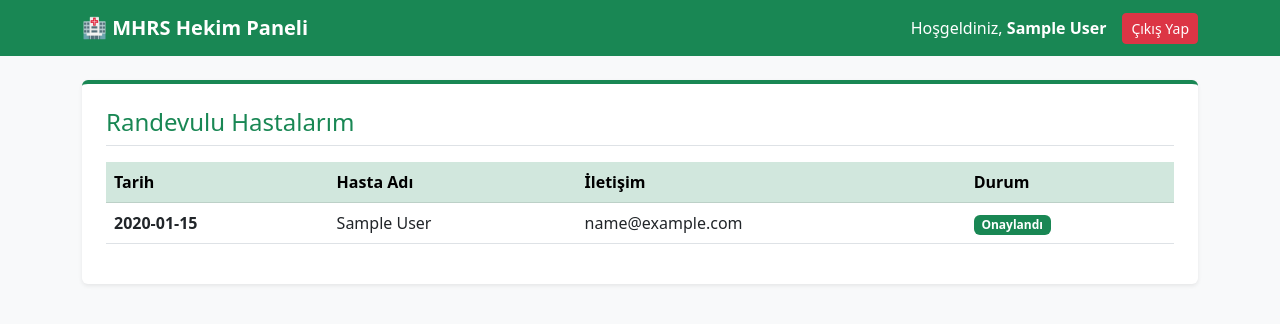
After one commit to fatmanurasa27/MHRS, a Flask app: page /doctor_dashboard in a window 1280 px wide. The commit adds this page. Shown: the top 324 px of the page. Run offline with Flask 3, Linux system fonts and the light colour scheme; the visitor is signed in with stand-in values (Sample User, id 1); tables that the repository leaves empty hold one stand-in row (values such as "Sample post"); parts of the project's set-up code (start-up, migrations or seed data) failed here and were passed over.

Commit message:
Doktor paneli kodlari kesin eklendi

```diff
--- a/app/__init__.py
+++ b/app/__init__.py
@@ -25,6 +25,8 @@ def create_app():
         id = db.Column(db.Integer, primary_key=True)
         name = db.Column(db.String(100), nullable=False)
         department = db.Column(db.String(100), nullable=False)
+        email = db.Column(db.String(100), unique=True, nullable=False)
+        password = db.Column(db.String(200), nullable=False)
 
     class Appointment(db.Model):
         id = db.Column(db.Integer, primary_key=True)
@@ -33,35 +35,32 @@ def create_app():
         date = db.Column(db.String(50), nullable=False)
 
         doctor = db.relationship('Doctor', backref=db.backref('appointments', lazy=True))
+        patient = db.relationship('User', backref=db.backref('appointments', lazy=True))
 
-    # --- SİHİRLİ DOKUNUŞ: TABLOLARI OTOMATİK OLUŞTUR VE DOKTORLARI EKLE ---
+    # --- TABLOLARI VE DOKTORLARI OTOMATİK OLUŞTUR ---
     with app.app_context():
-        db.create_all() # Eğer tablolar yoksa anında oluşturur!
+        db.create_all()
 
-        # Eğer doktor tablosu boşsa, hastane kadromuzu otomatik ekle
         if not Doctor.query.first():
-            default_doctors = [
-                Doctor(name='Dr. Ali Yılmaz', department='Kardiyoloji'),
-                Doctor(name='Dr. Ayşe Demir', department='Kardiyoloji'),
-                Doctor(name='Dr. Mehmet Kaya', department='Nöroloji'),
-                Doctor(name='Dr. Fatma Çelik', department='Nöroloji'),
-                Doctor(name='Dr. Mustafa Can', department='Ortopedi'),
-                Doctor(name='Dr. Zeynep Şahin', department='Ortopedi'),
-                Doctor(name='Dr. Burak Yıldız', department='Dahiliye'),
-                Doctor(name='Dr. Elif Aydın', department='Dahiliye'),
-                Doctor(name='Dr. Caner Tekin', department='Göz Hastalıkları'),
-                Doctor(name='Dr. Seda Korkmaz', department='Göz Hastalıkları'),
-                Doctor(name='Dr. Emre Polat', department='Cildiye'),
-                Doctor(name='Dr. Aslı Erdoğan', department='Cildiye')
+            # Doktorlara giriş yapabilmeleri için otomatik e-posta ve şifre atıyoruz
+            doc_data = [
+                ('Dr. Ali Yılmaz', 'Kardiyoloji', 'ali@mhrs.com'),
+                ('Dr. Ayşe Demir', 'Kardiyoloji', 'ayse@mhrs.com'),
+                ('Dr. Mehmet Kaya', 'Nöroloji', 'mehmet@mhrs.com'),
+                ('Dr. Fatma Çelik', 'Nöroloji', 'fatma@mhrs.com')
             ]
-            db.session.bulk_save_objects(default_doctors)
+            hashed_pw = generate_password_hash('12345') # Tüm doktorların şifresi 12345
+            docs = [Doctor(name=d[0], department=d[1], email=d[2], password=hashed_pw) for d in doc_data]
+            db.session.bulk_save_objects(docs)
             db.session.commit()
 
-    # --- ROUTE'LAR (SAYFALAR) ---
+    # --- HASTA SAYFALARI ---
     @app.route('/', methods=['GET', 'POST'])
     def index():
         if 'user_id' in session:
             return redirect(url_for('dashboard'))
+        elif 'doctor_id' in session:
+            return redirect(url_for('doctor_dashboard'))
 
         if request.method == 'POST':
             action = request.form.get('action')
@@ -109,10 +108,33 @@ def create_app():
         appointments = Appointment.query.filter_by(user_id=session['user_id']).all()
         return render_template('dashboard.html', doctors=doctors, appointments=appointments, user_name=session['user_name'])
 
+    # --- DOKTOR SAYFALARI (YENİ) ---
+    @app.route('/doctor_login', methods=['POST'])
+    def doctor_login():
+        email = request.form.get('email')
+        password = request.form.get('password')
+        doctor = Doctor.query.filter_by(email=email).first()
+
+        if doctor and check_password_hash(doctor.password, password):
+            session['doctor_id'] = doctor.id
+            session['doctor_name'] = doctor.name
+            return redirect(url_for('doctor_dashboard'))
+        else:
+            flash('Hatalı doktor e-postası veya şifre!', 'danger')
+            return redirect(url_for('index'))
+
+    @app.route('/doctor_dashboard')
+    def doctor_dashboard():
+        if 'doctor_id' not in session:
+            return redirect(url_for('index'))
+
+        appointments = Appointment.query.filter_by(doctor_id=session['doctor_id']).all()
+        return render_template('doctor_dashboard.html', appointments=appointments, doctor_name=session['doctor_name'])
+
+    # --- ORTAK ÇIKIŞ ---
     @app.route('/logout')
     def logout():
-        session.pop('user_id', None)
-        session.pop('user_name', None)
+        session.clear()
         return redirect(url_for('index'))
 
     return app
--- /dev/null
+++ b/templates/doctor_dashboard.html
@@ -0,0 +1,46 @@
+<!DOCTYPE html>
+<html lang="tr">
+<head>
+    <meta charset="UTF-8">
+    <title>MHRS | Doktor Paneli</title>
+    <link href="https://cdn.jsdelivr.net/npm/bootstrap@5.3.0/dist/css/bootstrap.min.css" rel="stylesheet">
+</head>
+<body class="bg-light">
+
+<nav class="navbar navbar-dark bg-success mb-4">
+  <div class="container">
+    <a class="navbar-brand fw-bold" href="#">🏥 MHRS Hekim Paneli</a>
+    <div class="d-flex align-items-center">
+        <span class="text-white me-3">Hoşgeldiniz, <b>{{ doctor_name }}</b></span>
+        <a href="/logout" class="btn btn-danger btn-sm">Çıkış Yap</a>
+    </div>
+  </div>
+</nav>
+
+<div class="container">
+    <div class="card shadow-sm border-0 border-top border-success border-4 p-4">
+        <h4 class="text-success border-bottom pb-2 mb-3">Randevulu Hastalarım</h4>
+        {% if appointments %}
+        <table class="table table-hover">
+            <thead class="table-success">
+                <tr><th>Tarih</th><th>Hasta Adı</th><th>İletişim</th><th>Durum</th></tr>
+            </thead>
+            <tbody>
+                {% for apt in appointments %}
+                <tr>
+                    <td><b>{{ apt.date }}</b></td>
+                    <td>{{ apt.patient.name }}</td>
+                    <td>{{ apt.patient.email }}</td>
+                    <td><span class="badge bg-success">Onaylandı</span></td>
+                </tr>
+                {% endfor %}
+            </tbody>
+        </table>
+        {% else %}
+        <div class="alert alert-secondary text-center">Şu an için alınmış bir randevunuz bulunmamaktadır.</div>
+        {% endif %}
+    </div>
+</div>
+
+</body>
+</html>
```
Also changed, not shown: templates/index.html (+10 -3 lines).
